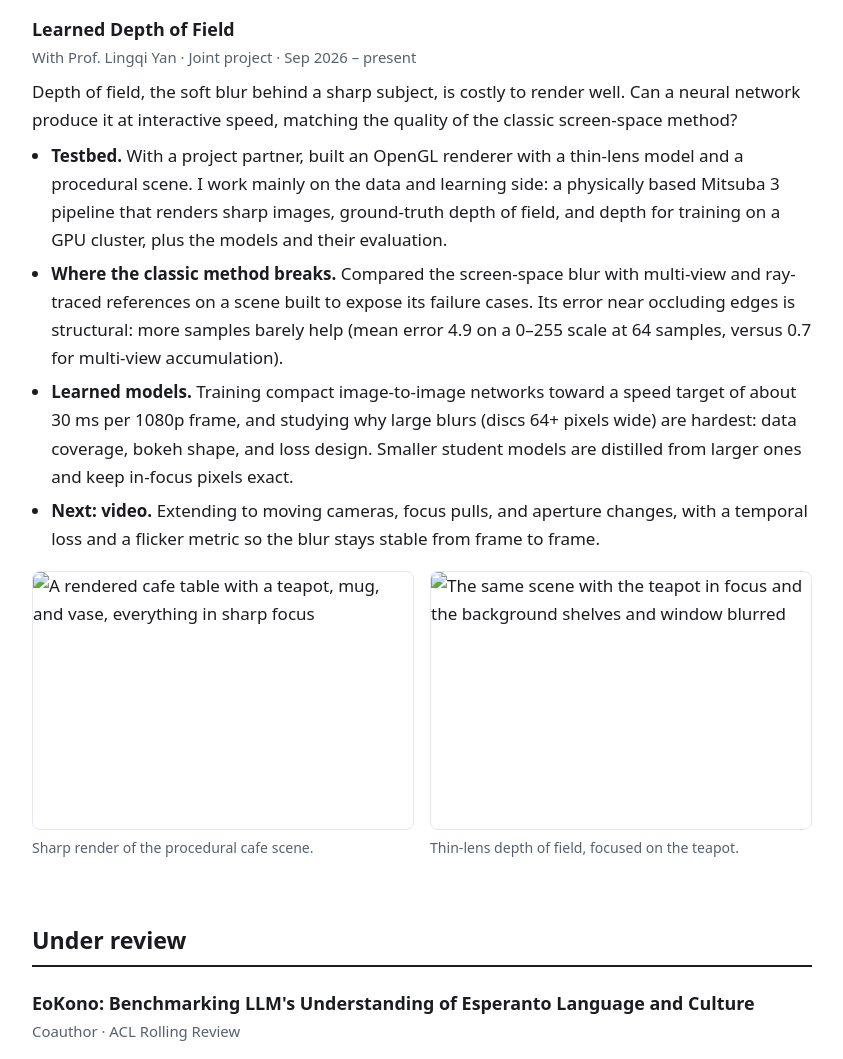
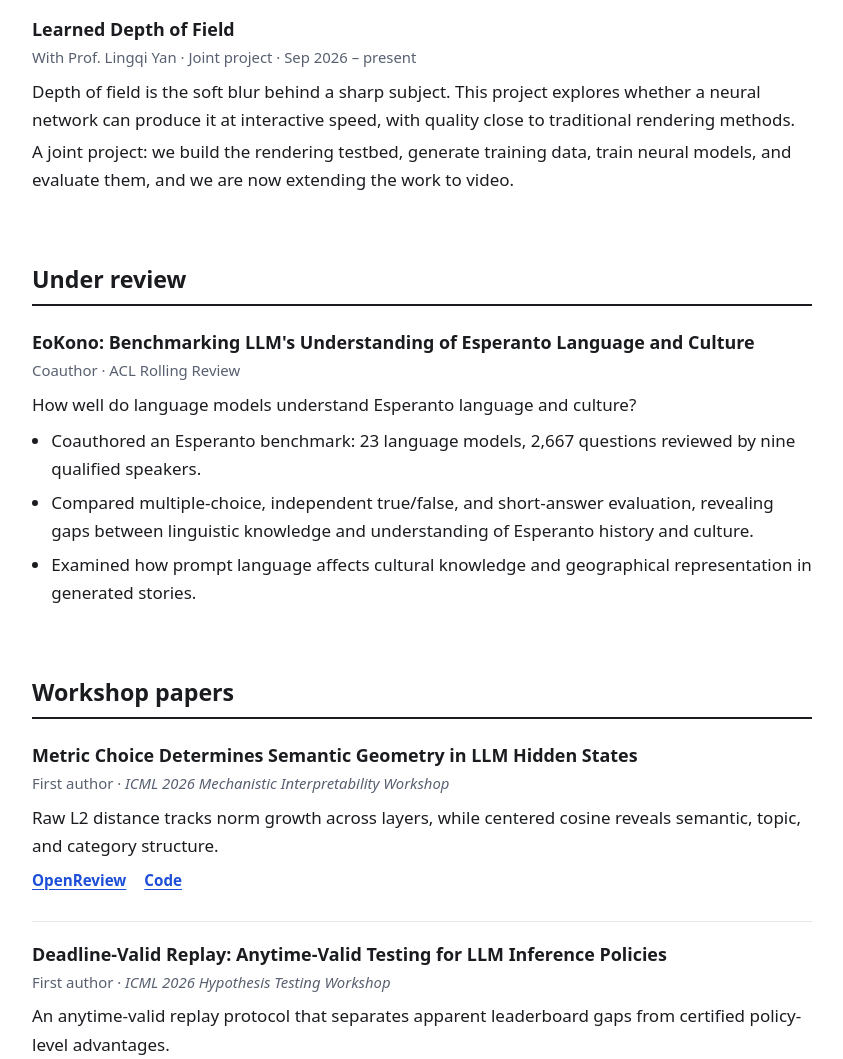
Before and after one commit to ray-suton/ray-suton.github.io, a plain HTML site: page research.html in a window 1280 px wide. Shown: the part 1034-2093 px from the top of the page, without its empty margins (218-1061 px from the left). Drawn offline with Linux system fonts and the light colour scheme.

Commit message:
Remove DoF figures, simplify DoF text, drop stale projects, fix Portal date
- Research and Experience: DoF described in general terms; figures removed.
- Experience: drop Songci and verifier search (stale); Portal is Mar-Apr 2026.
- Outside research: credit the Sondheim sketch as found on Pinterest.

Co-Authored-By: Claude Sonnet 5.5 <noreply@anthropic.com>

```diff
--- a/research.html
+++ b/research.html
@@ -74,26 +74,14 @@
           <h3>Learned Depth of Field</h3>
           <p class="meta">With Prof. Lingqi Yan &middot; Joint project &middot; Sep 2026 &ndash; present</p>
           <p class="lead">
-            Depth of field, the soft blur behind a sharp subject, is costly to render well. Can a
-            neural network produce it at interactive speed, matching the quality of the classic
-            screen-space method?
+            Depth of field is the soft blur behind a sharp subject. This project explores whether
+            a neural network can produce it at interactive speed, with quality close to
+            traditional rendering methods.
           </p>
-          <ul>
-            <li><strong>Testbed.</strong> With a project partner, built an OpenGL renderer with a thin-lens model and a procedural scene. I work mainly on the data and learning side: a physically based Mitsuba 3 pipeline that renders sharp images, ground-truth depth of field, and depth for training on a GPU cluster, plus the models and their evaluation.</li>
-            <li><strong>Where the classic method breaks.</strong> Compared the screen-space blur with multi-view and ray-traced references on a scene built to expose its failure cases. Its error near occluding edges is structural: more samples barely help (mean error 4.9 on a 0&ndash;255 scale at 64 samples, versus 0.7 for multi-view accumulation).</li>
-            <li><strong>Learned models.</strong> Training compact image-to-image networks toward a speed target of about 30 ms per 1080p frame, and studying why large blurs (discs 64+ pixels wide) are hardest: data coverage, bokeh shape, and loss design. Smaller student models are distilled from larger ones and keep in-focus pixels exact.</li>
-            <li><strong>Next: video.</strong> Extending to moving cameras, focus pulls, and aperture changes, with a temporal loss and a flicker metric so the blur stays stable from frame to frame.</li>
-          </ul>
-          <div class="figs">
-            <figure>
-              <img src="assets/dof-cafe-sharp.jpg" alt="A rendered cafe table with a teapot, mug, and vase, everything in sharp focus" width="900" height="610" loading="lazy" />
-              <figcaption>Sharp render of the procedural cafe scene.</figcaption>
-            </figure>
-            <figure>
-              <img src="assets/dof-cafe-dof.jpg" alt="The same scene with the teapot in focus and the background shelves and window blurred" width="900" height="610" loading="lazy" />
-              <figcaption>Thin-lens depth of field, focused on the teapot.</figcaption>
-            </figure>
-          </div>
+          <p>
+            A joint project: we build the rendering testbed, generate training data, train neural
+            models, and evaluate them, and we are now extending the work to video.
+          </p>
         </article>
       </section>
 
```
Also changed, not shown: experience.html (+1 -25 lines), outside.html (+1 -1 lines).
